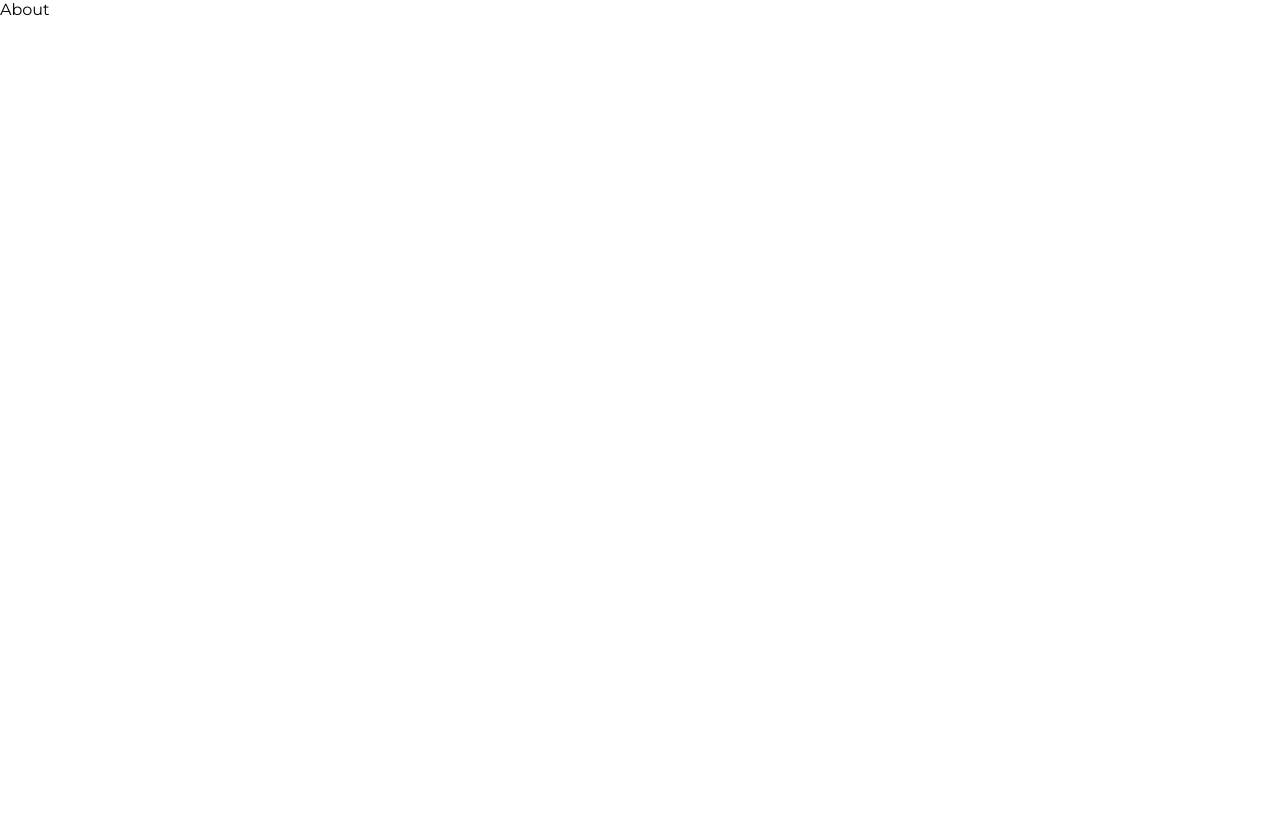
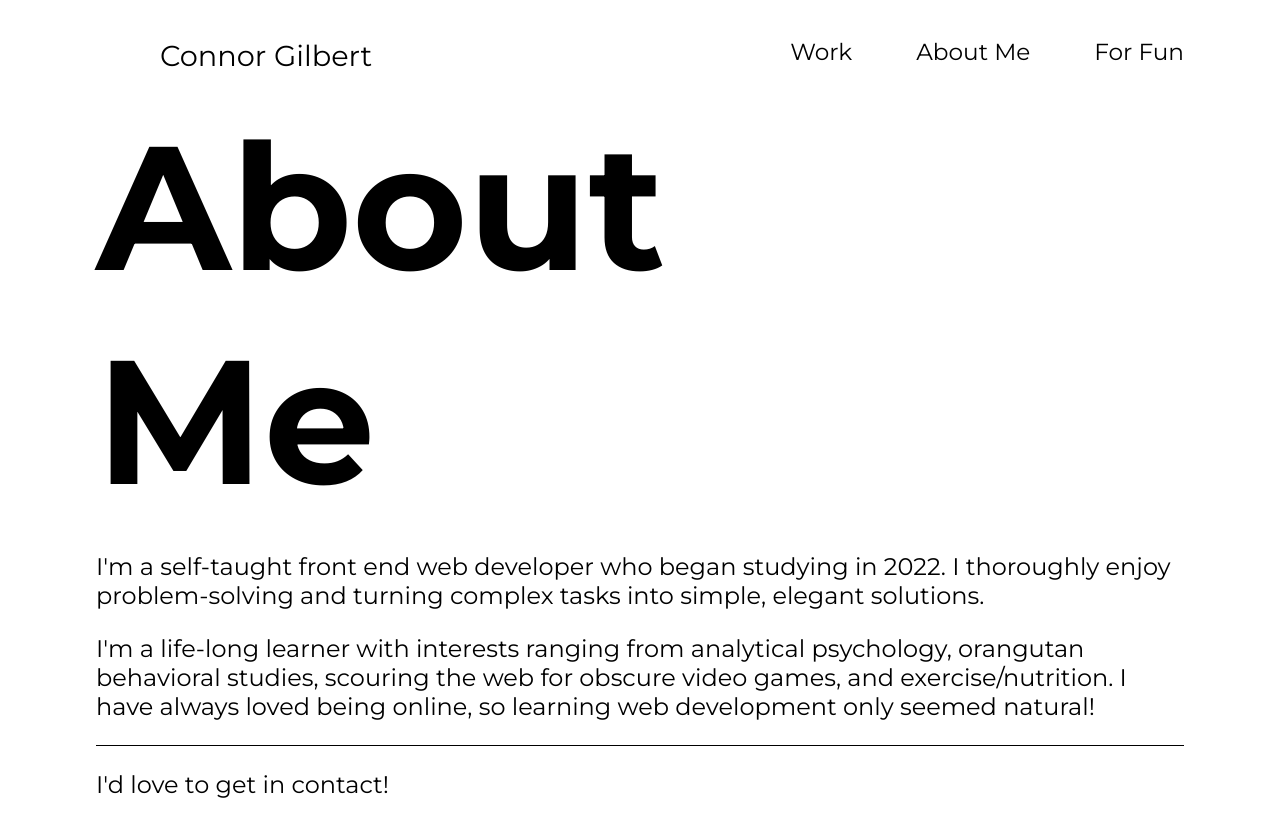
Before and after one commit to ayeyaiyai/connor-portfolio, a React (Vite) app: page /about in a window 1280 px wide. Before the commit the page ends 800 px from the top, so only its background shows below. Built offline with nearby package versions, Linux system fonts and the light colour scheme.

Commit message:
Add About elements

```diff
--- a/src/components/About.jsx
+++ b/src/components/About.jsx
@@ -1,10 +1,27 @@
-
+import Header from "./Header";
+import '../styles/About.css';
 
 function About() {
     return (
-        <section className="about-container">
-            <span className="about-text">About</span>
-        </section>
+        <div className="about">
+            <Header />
+            <section className="about-container">
+                <div className="about-body">
+                    <section className="about-header">
+                        <span className="about-title">About Me</span>
+                        <div className="about-image"></div>
+                    </section>
+                    <section className="about-info">
+                        <p className="about-paragraph">I'm a self-taught front end web developer who began studying in 2022. I thoroughly enjoy problem-solving and turning complex tasks into simple, elegant solutions.</p>
+                        <p className="about-paragraph">I'm a life-long learner with interests ranging from analytical psychology, orangutan behavioral studies, scouring the web for obscure video games, and exercise/nutrition. I have always loved being online, so learning web development only seemed natural!</p>
+                    </section>
+                    <div className="section-divider"></div>
+                    <section className="about-info">
+                        <p className="about-paragraph">I'd love to get in contact!</p>
+                    </section>
+                </div>
+            </section>
+        </div>
     )
 }
 
```
